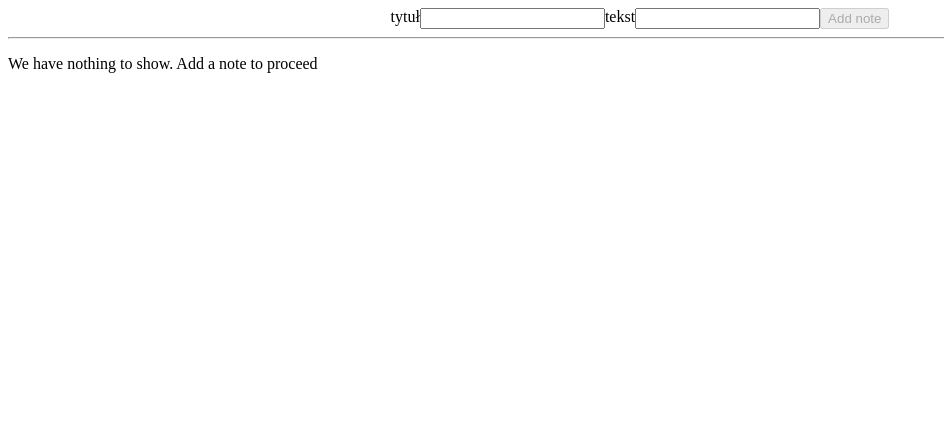
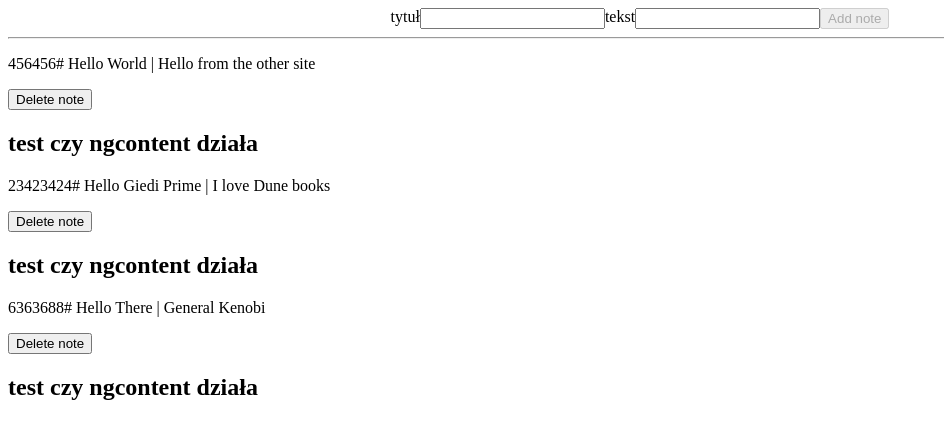
Before and after one commit to Saracier/StickerNotes, an Angular app: page / in a window 1280 px wide. Shown: the top 438 px of the page, without its empty margins (0-944 px from the left). Built offline with nearby package versions, Linux system fonts and the light colour scheme.

Commit message:
feat: addet trash using service

```diff
--- a/src/app/app.component.html
+++ b/src/app/app.component.html
@@ -24,10 +24,6 @@
     Add note
   </button>
 
-  <!--
-
-zamienić powyższe na viewchild
- -->
   <!-- https://i.pinimg.com/originals/0d/c8/80/0dc8807679a4c53e79ca35c4d5356e94.jpg
  https://encrypted-tbn0.gstatic.com/images?q=tbn:ANd9GcR1J1cW3h74b_XcC5XqEhUVu0xgdF1_5tJe9Q&usqp=CAU -->
 </div>
--- a/src/app/app.component.ts
+++ b/src/app/app.component.ts
@@ -1,4 +1,5 @@
 import { Component, ViewChild, ElementRef } from '@angular/core';
+import { DeletedNotesService } from './services/deleted-notes.service';
 
 @Component({
   selector: 'app-root',
@@ -10,8 +11,10 @@ export class AppComponent {
   @ViewChild('titleInputValue', { static: true })
   titleInputValue: ElementRef<HTMLInputElement>;
   inputContainsSomething = false;
-  notes: { id: number; title: string; text: string }[] = [];
+  notes: { id: number; title: string; text: string }[] = [...exampleNotesArray];
   counter: number = 1;
+
+  constructor(private deletedNotes: DeletedNotesService) {}
 
   addNewNote() {
     if (
@@ -42,7 +45,7 @@ export class AppComponent {
       throw new Error(
         'something went wrong. Index of note for delete exeeded array'
       );
-    this.notes.splice(numberInArray, 1);
+    this.deletedNotes.catchOldNote(this.notes.splice(numberInArray, 1));
   }
 
   // onUpdateInput(event: Event) {
@@ -50,3 +53,9 @@ export class AppComponent {
   //   this.inputContainsSomething = Boolean(this.textInputValue.length > 0);
   // }
 }
+
+const exampleNotesArray = [
+  { id: 456456, title: 'Hello World', text: 'Hello from the other site' },
+  { id: 23423424, title: 'Hello Giedi Prime', text: 'I love Dune books' },
+  { id: 6363688, title: 'Hello There', text: 'General Kenobi' },
+];
--- a/src/app/app.module.ts
+++ b/src/app/app.module.ts
@@ -5,9 +5,10 @@ import { FormsModule } from '@angular/forms';
 import { AppRoutingModule } from './app-routing.module';
 import { AppComponent } from './app.component';
 import { NoteComponent } from './note/note.component';
+import { FocusDirective } from './note/focus.directive';
 
 @NgModule({
-  declarations: [AppComponent, NoteComponent],
+  declarations: [AppComponent, NoteComponent, FocusDirective],
   imports: [BrowserModule, AppRoutingModule, FormsModule],
   providers: [],
   bootstrap: [AppComponent],
--- /dev/null
+++ b/src/app/note/focus.directive.ts
@@ -0,0 +1,49 @@
+import {
+  Directive,
+  ElementRef,
+  HostBinding,
+  HostListener,
+  OnInit,
+  Renderer2,
+} from '@angular/core';
+
+@Directive({
+  selector: '[appFocus]',
+})
+export class FocusDirective implements OnInit {
+  constructor(private elRef: ElementRef, private renderer: Renderer2) {}
+
+  @HostBinding('style.background-color') backColor = 'transparent';
+
+  @HostListener('mouseenter') mouseIsInside(eventData: Event) {
+    this.backColor = 'yellow';
+  }
+  @HostListener('mouseleave') mouseIsGone(eventData: Event) {
+    this.backColor = 'transparent';
+  }
+
+  // @HostListener('mouseenter') mouseIsInside(eventData: Event) {
+  //   this.renderer.setStyle(
+  //     this.elRef.nativeElement,
+  //     'background-color',
+  //     'yellow'
+  //   );
+  // }
+  // @HostListener('mouseleave') mouseIsGone(eventData: Event) {
+  //   this.renderer.setStyle(
+  //     this.elRef.nativeElement,
+  //     'background-color',
+  //     'transparent'
+  //   );
+  // }
+  ngOnInit() {
+    // ;
+    // constructor(private elRef: ElementRef, private renderer: Renderer2) {}
+    // ngOnInit() {
+    //   this.renderer.setStyle(
+    //     this.elRef.nativeElement,
+    //     'background-color',
+    //     'yellow'
+    //   );
+  }
+}
--- a/src/app/note/note.component.html
+++ b/src/app/note/note.component.html
@@ -1,4 +1,4 @@
-<div class="note">
+<div class="note" appFocus>
   <p>{{ note.id }}# {{ note.title }} | {{ note.text }}</p>
   <button (click)="deleteHandler()">Delete note</button>
 </div>
--- /dev/null
+++ b/src/app/services/deleted-notes.service.ts
@@ -0,0 +1,19 @@
+import { Injectable } from '@angular/core';
+
+@Injectable({
+  providedIn: 'root',
+})
+export class DeletedNotesService {
+  oldNotes: oldNote[] = [];
+  catchOldNote(note: oldNote[]) {
+    this.oldNotes.push(...note);
+    console.log('note has been transferred to trash');
+  }
+  constructor() {}
+}
+
+interface oldNote {
+  id: number;
+  title: string;
+  text: string;
+}
```
Also changed, not shown: 2 other files (tests, documents, lock files or other folders).
